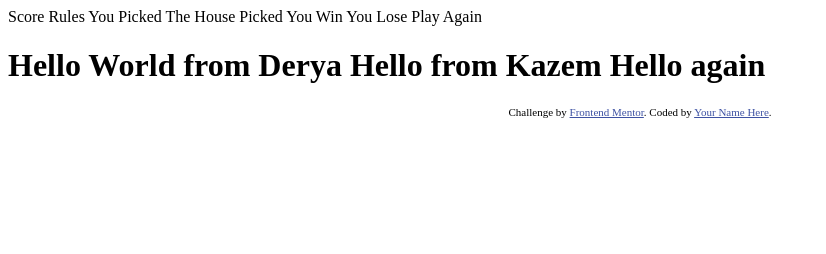
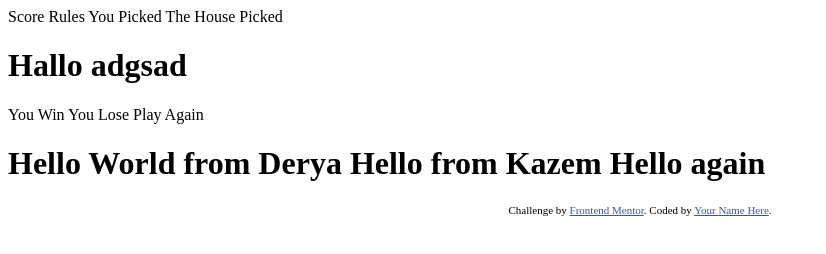
Before and after one commit to frontendmentorio/rock-paper-scissors, a website: page index.html in a window 1280 px wide. Shown: the whole page, without its empty margins (0-826 px from the left). Drawn offline with Linux system fonts and the light colour scheme.

Commit message:
From ousssma

```diff
--- a/index.html
+++ b/index.html
@@ -13,7 +13,7 @@
 
   You Picked
   The House Picked
-
+<h1>Hallo adgsad</h1>
   You Win
   You Lose
 
```
